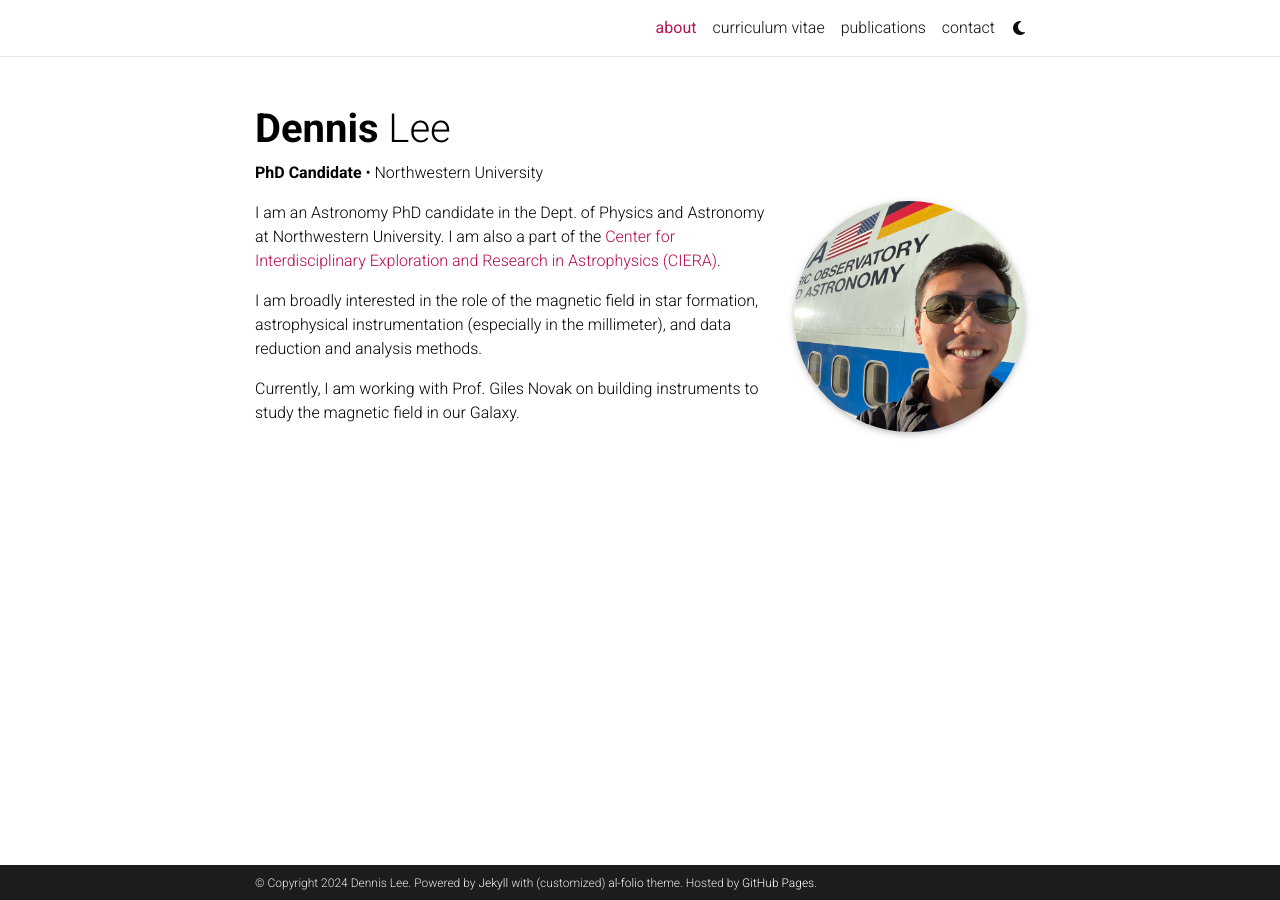
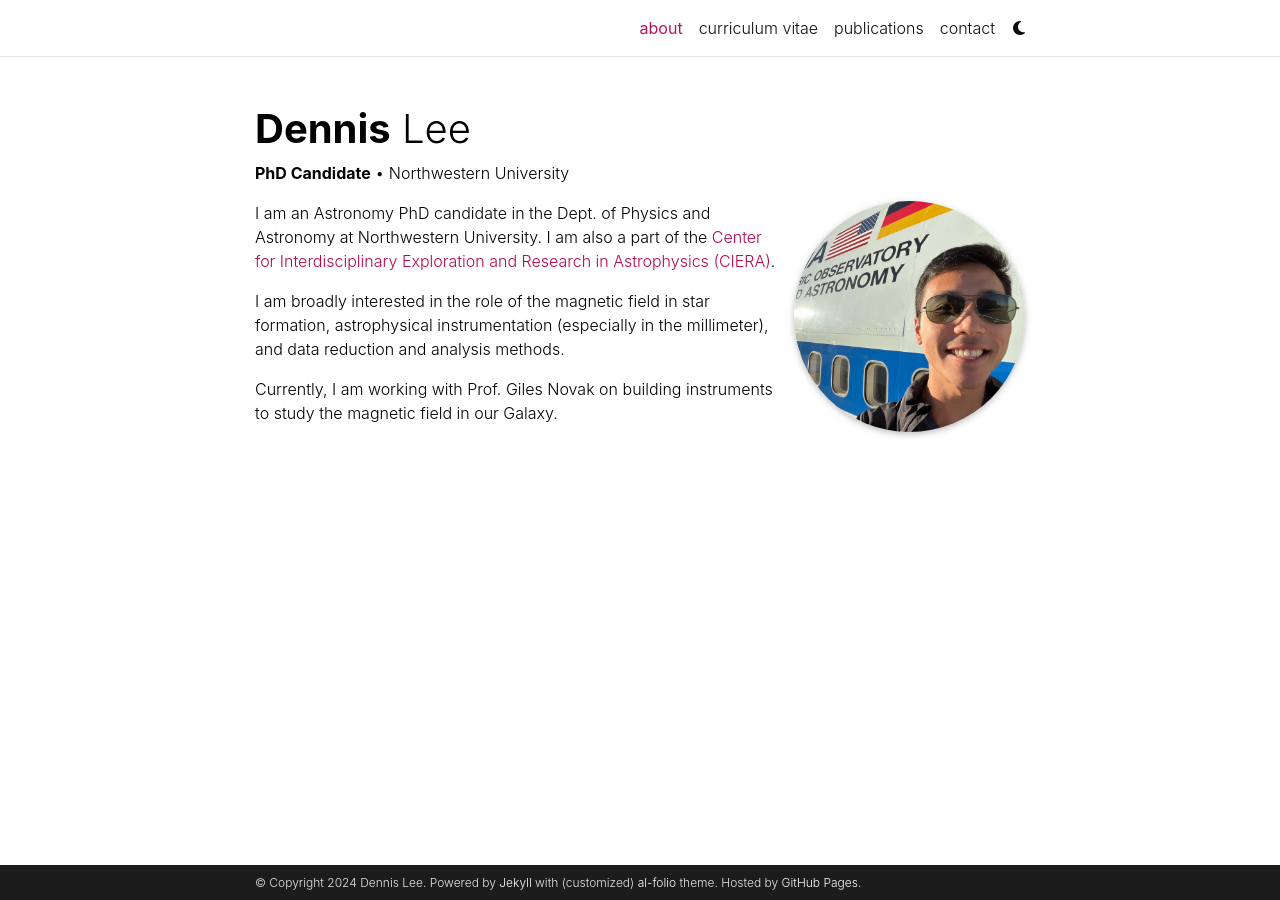
Before and after one commit to dennis-l/dennis-l.github.io, a Jekyll site: the page built from _pages/about.md, in a window 1280 px wide. Built offline with Jekyll 4.4.1, drawn with Linux system fonts in a browser that asks for light colours; full-size pictures stand in for the smaller copies a plugin makes; comment, search, counter and statistics services are not loaded; a style sheet for code colours, icons or effects is not loaded.

Commit message:
updates to the font used

```diff
--- a/_sass/_base.scss
+++ b/_sass/_base.scss
@@ -17,6 +17,7 @@
 span,
 strong {
   color: var(--global-text-color);
+  font-family: -apple-system, BlinkMacSystemFont, Segoe UI, Roboto, Ubuntu, Helvetica Neue, sans-serif;
 }
 
 hr {
```
